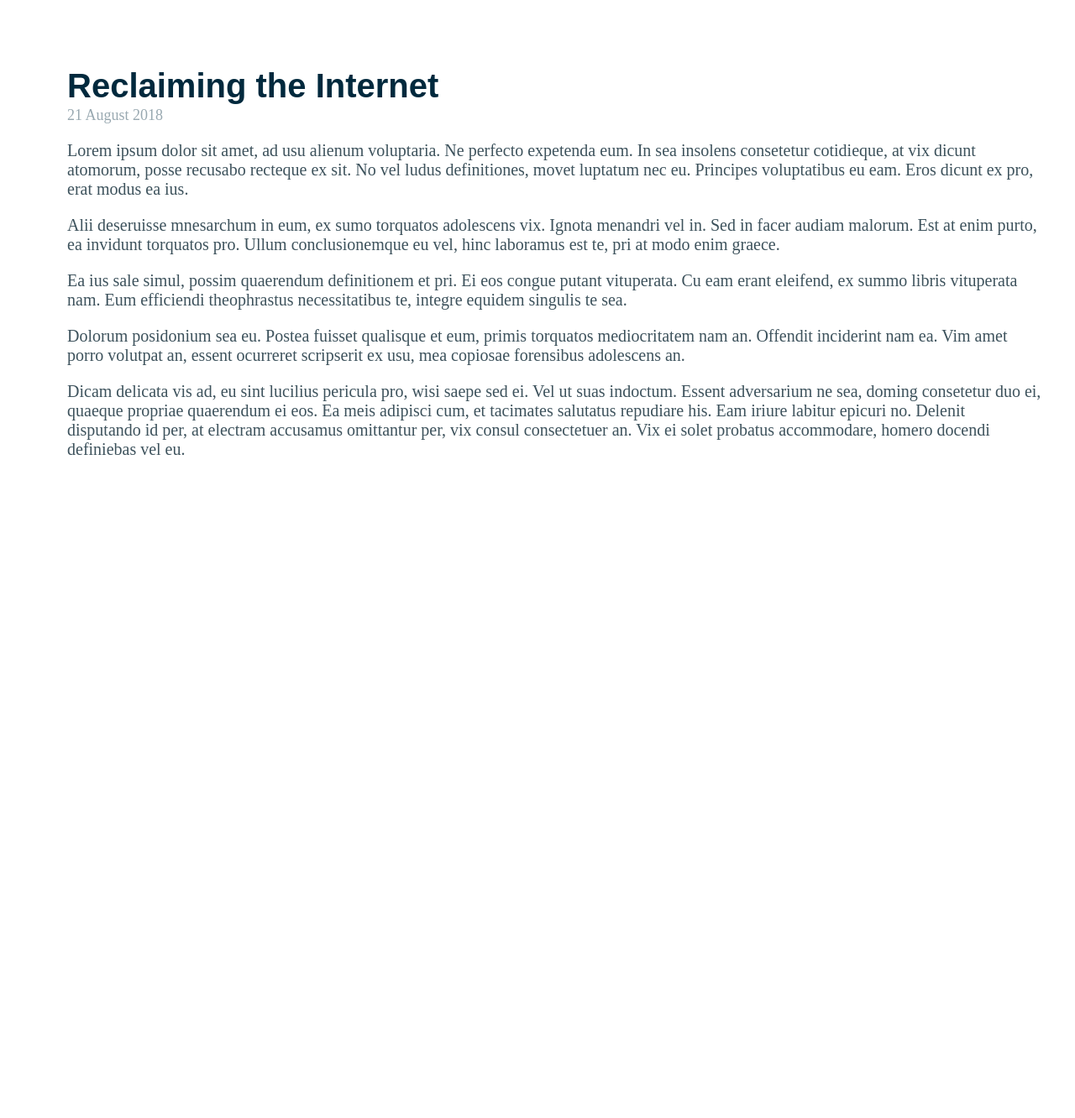
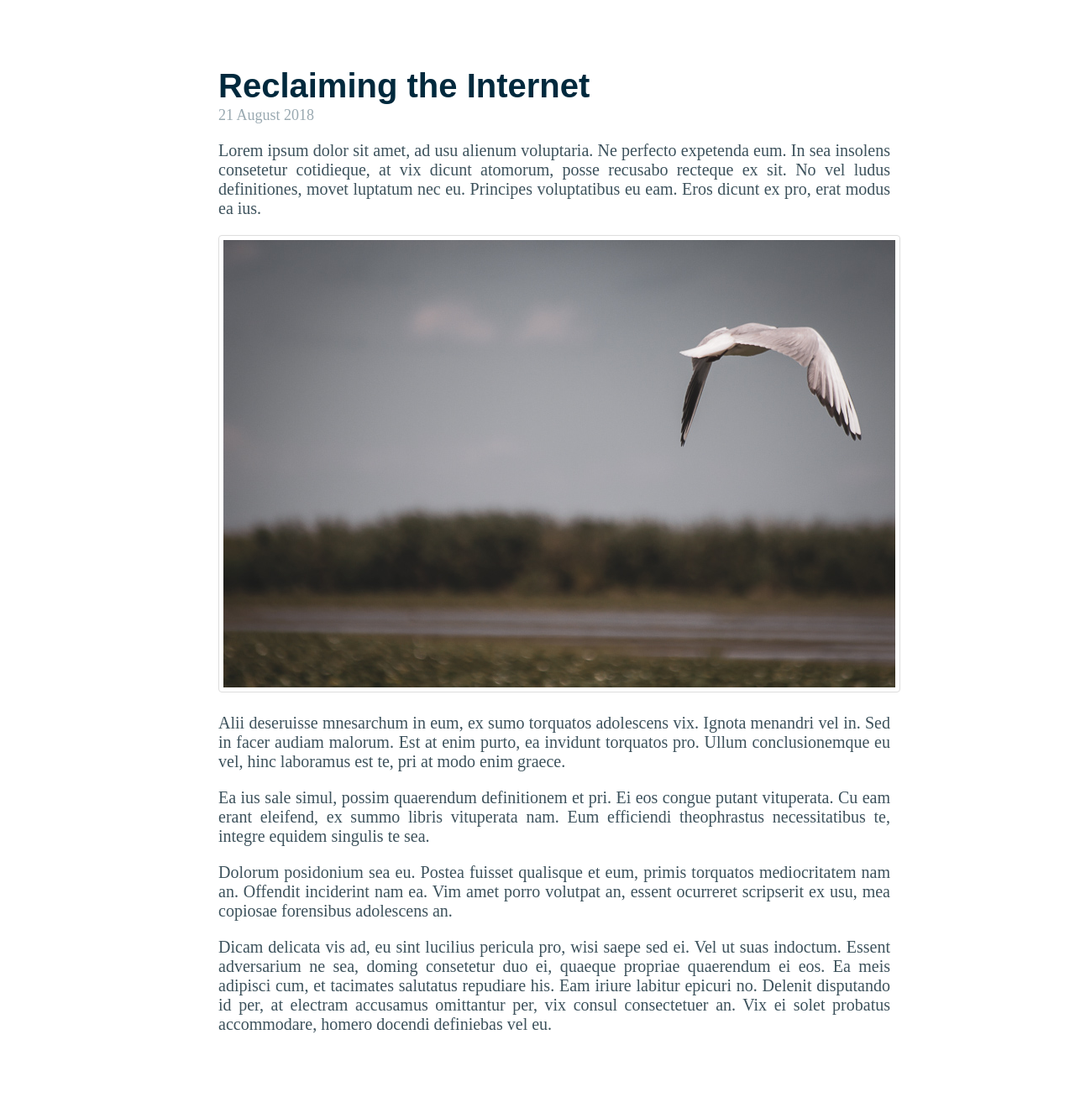
Before and after one commit to aengl/owlpath, a Jekyll site: the page built from index.html, in a window 1280 px wide. Shown: the part 1060-2392 px from the top of the page at 84% size. Built offline with Jekyll 4.4.1, drawn with Linux system fonts in a browser that asks for light colours; some web fonts are replaced; before the commit the page ends 1707 px from its top, so only the background shows below that.

Commit message:
Support images in posts

```diff
--- a/index.css
+++ b/index.css
@@ -83,8 +83,15 @@ h1 {
  * ~^~^~^~^~^~^~^~^~^~^~^~^~^~^~^~^~^~^~^~^~^~^~^~^~^~^~^~^~^~^~^~^~^~^~^~^~^ */
 
 #posts {
+  max-width: 800px;
   list-style: none;
   margin: 5em auto 5em;
+}
+
+#posts img {
+  border: 1px solid #ddd;
+  border-radius: 4px;
+  padding: 5px;
 }
 
 #posts time {
@@ -94,5 +101,6 @@ h1 {
 
 #posts .content {
   font-size: 1em;
+  text-align: justify;
   color: hsl(200, 20%, 30%);
 }
--- a/scripts/cli.js
+++ b/scripts/cli.js
@@ -9,7 +9,6 @@ const debug = debugModule('owlpath:cli');
 const packageJson = require('../package.json');
 
 const postTemplate = () => `---
-layout: post
 title:
 date: ${new Date().toISOString()}
 ---
```
Also changed, not shown: _posts/2018-08-21-test.md (+2 -1 lines), assets/2018-08-21-test.jpg (added).
